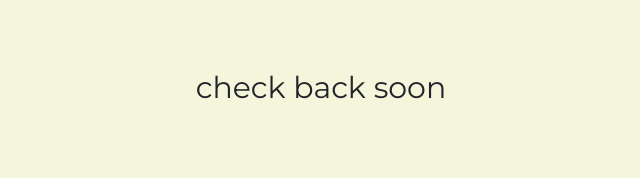
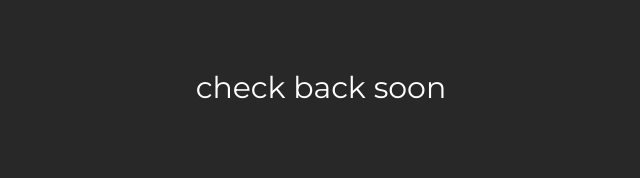
Before and after one commit to rewire-studios/rewire-studios.github.io, a plain HTML site: page index.html in a window 1280 px wide. Shown: the whole page, without its empty margins (319-959 px from the left). Drawn offline with nearby package versions, Linux system fonts and the light colour scheme.

Commit message:
🎨 Switch to dark mode

```diff
--- a/style.css
+++ b/style.css
@@ -1,10 +1,11 @@
 body {
 	font-family: 'Montserrat', sans-serif;
-	background-color: beige;
+	background-color: #282828;
 }
 
 p {
 	text-align: center;
 	padding: 65px;
 	font-size: 30px;
+	color: white;
 }
```
